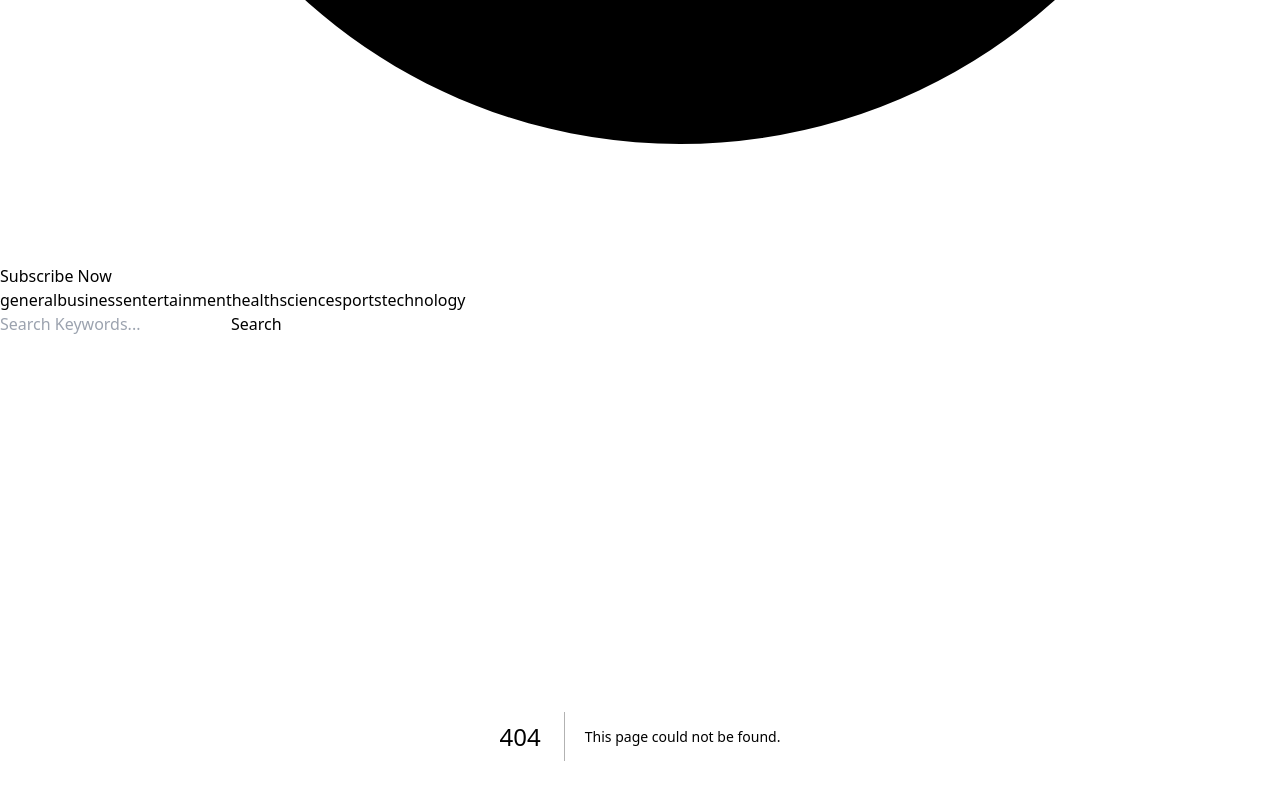
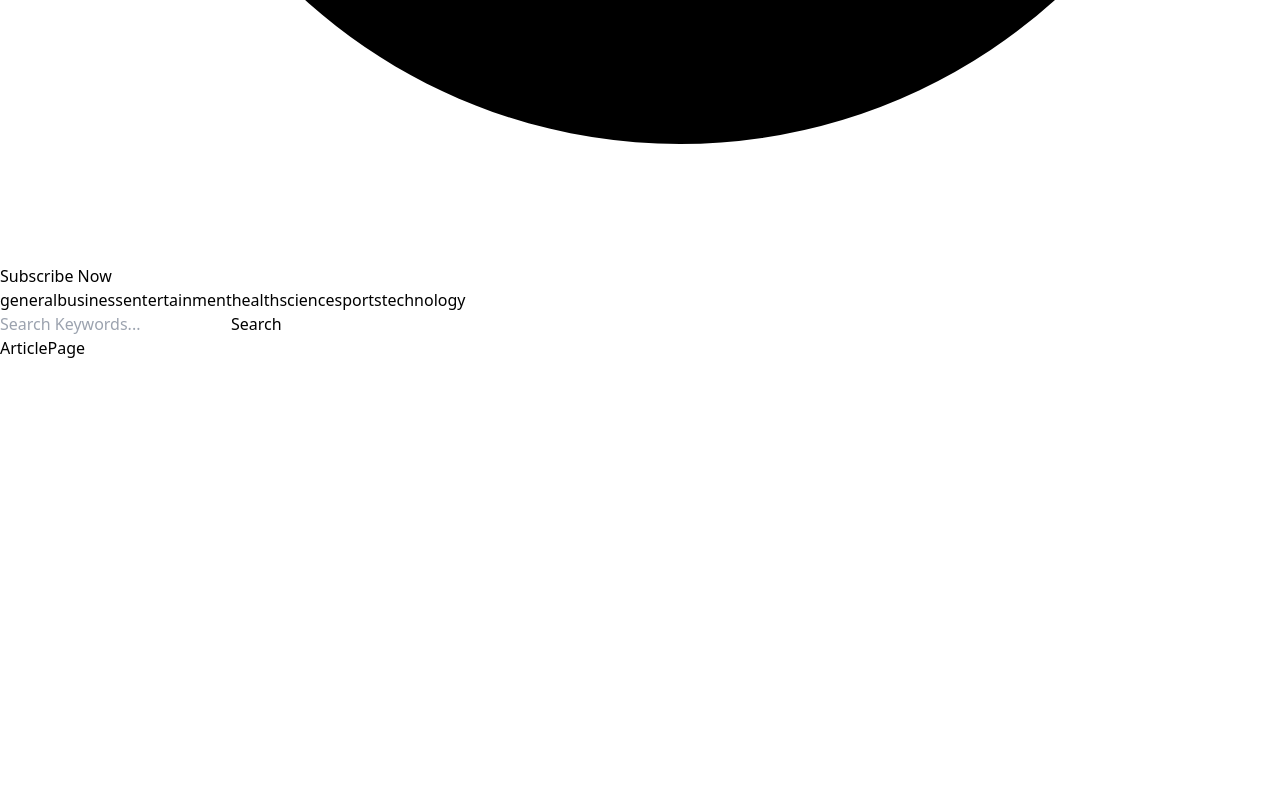
Before and after one commit to graceupongraceemi/news-app-nextjs13, a Next.js app: page /article in a window 1280 px wide. Before the commit this address had no page. Shown: the part 2320-3120 px from the top of the page. After the commit the page ends 2680 px from the top, so only its background shows below. Built offline with nearby package versions, Linux system fonts and the light colour scheme.

Commit message:
article folder created in app directory.  page.tsx created in article folder

```diff
--- /dev/null
+++ b/app/article/page.tsx
@@ -0,0 +1,7 @@
+import React from 'react';
+
+function ArticlePage() {
+  return <div>ArticlePage</div>;
+}
+
+export default ArticlePage;
```
